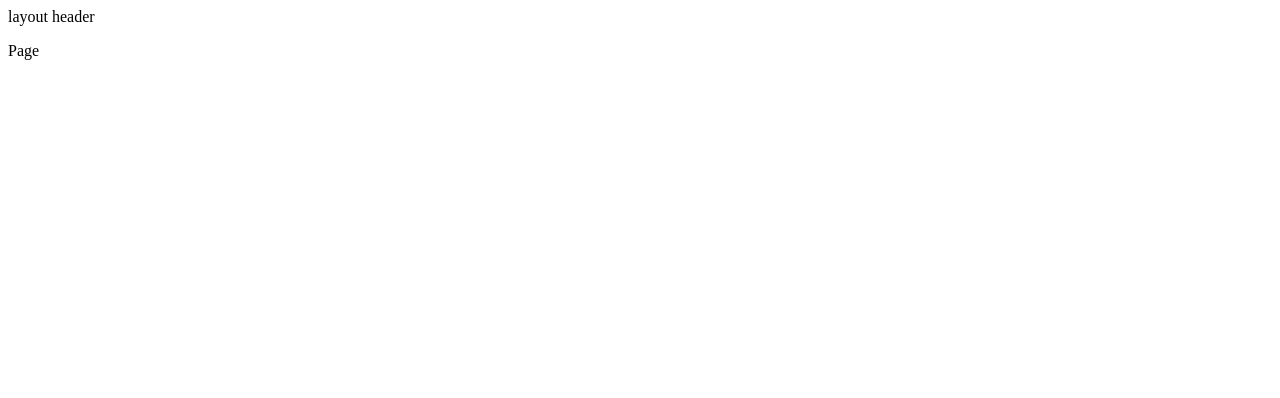
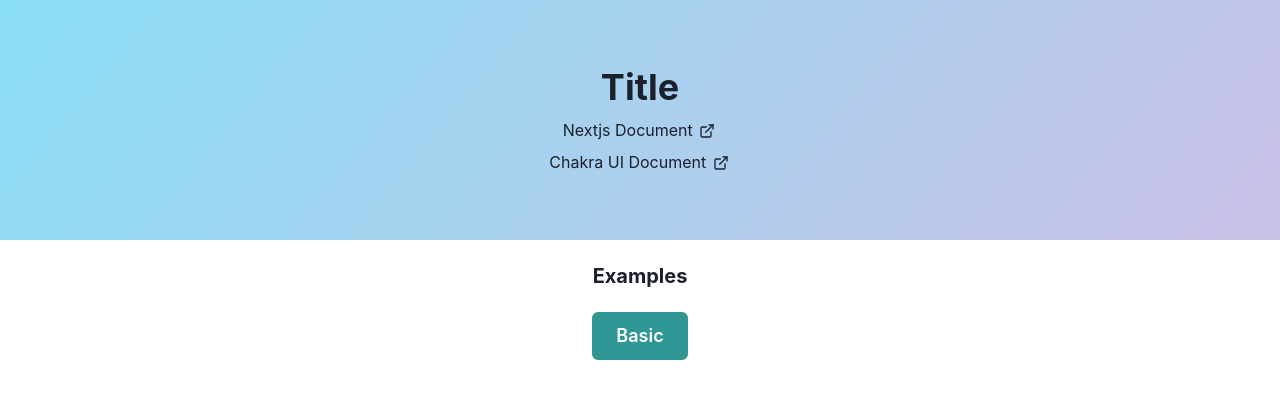
Before and after one commit to TT0304/next-container-boilerplate, a Next.js app: page / in a window 1280 px wide. Shown: the top 398 px of the page. Built offline with nearby package versions, Linux system fonts and the light colour scheme.

Commit message:
:heavy_plus_sign: Add Chakra UI

```diff
--- a/app/layout.tsx
+++ b/app/layout.tsx
@@ -1,3 +1,5 @@
+import { Providers } from './provider';
+
 export default function RootLayout({
   children,
 }: {
@@ -7,8 +9,7 @@ export default function RootLayout({
     <html>
       <head></head>
       <body>
-        <div>layout header</div>
-        <div>{children}</div>
+        <Providers>{children}</Providers>
       </body>
     </html>
   );
--- a/app/page.tsx
+++ b/app/page.tsx
@@ -1,3 +1,39 @@
+'use client';
+
+import { ExternalLinkIcon } from '@chakra-ui/icons';
+import { Button, Heading, Link, VStack } from '@chakra-ui/react';
+import { useRouter } from 'next/navigation';
+
 export default function Page() {
-  return <p>Page</p>;
+  const router = useRouter();
+
+  return (
+    <VStack w="full" h="100vh" spacing={6}>
+      <VStack
+        w="full"
+        h="30%"
+        alignItems="center"
+        justify="center"
+        bg="linear-gradient(130deg, rgba(22, 192, 237, 0.5), rgba(150, 131, 206, 0.5))"
+      >
+        <Heading>Title</Heading>
+        <Link href="https://nextjs.org/docs" isExternal>
+          Nextjs Document <ExternalLinkIcon mx="2px" />
+        </Link>
+        <Link href="https://chakra-ui.com/getting-started" isExternal>
+          Chakra UI Document <ExternalLinkIcon mx="2px" />
+        </Link>
+      </VStack>
+      <Heading as="h4" size="md">
+        Examples
+      </Heading>
+      <Button
+        colorScheme="teal"
+        size="lg"
+        onClick={() => router.push('/basic')}
+      >
+        Basic
+      </Button>
+    </VStack>
+  );
 }
--- /dev/null
+++ b/app/provider.tsx
@@ -0,0 +1,7 @@
+'use client';
+
+import { ChakraProvider } from '@chakra-ui/react';
+
+export const Providers = ({ children }: { children: React.ReactNode }) => {
+  return <ChakraProvider>{children}</ChakraProvider>;
+};
--- a/package.json
+++ b/package.json
@@ -9,6 +9,11 @@
     "lint": "next lint"
   },
   "dependencies": {
+    "@chakra-ui/icons": "^2.1.1",
+    "@chakra-ui/react": "^2.8.2",
+    "@emotion/react": "^11.11.1",
+    "@emotion/styled": "^11.11.0",
+    "framer-motion": "^10.16.12",
     "next": "14.0.3",
     "react": "18.2.0",
     "react-dom": "18.2.0"
```
Also changed, not shown: app/(examples)/basic/page.tsx (added, +31 -0 lines), 2 other files (tests, documents, lock files or other folders).
